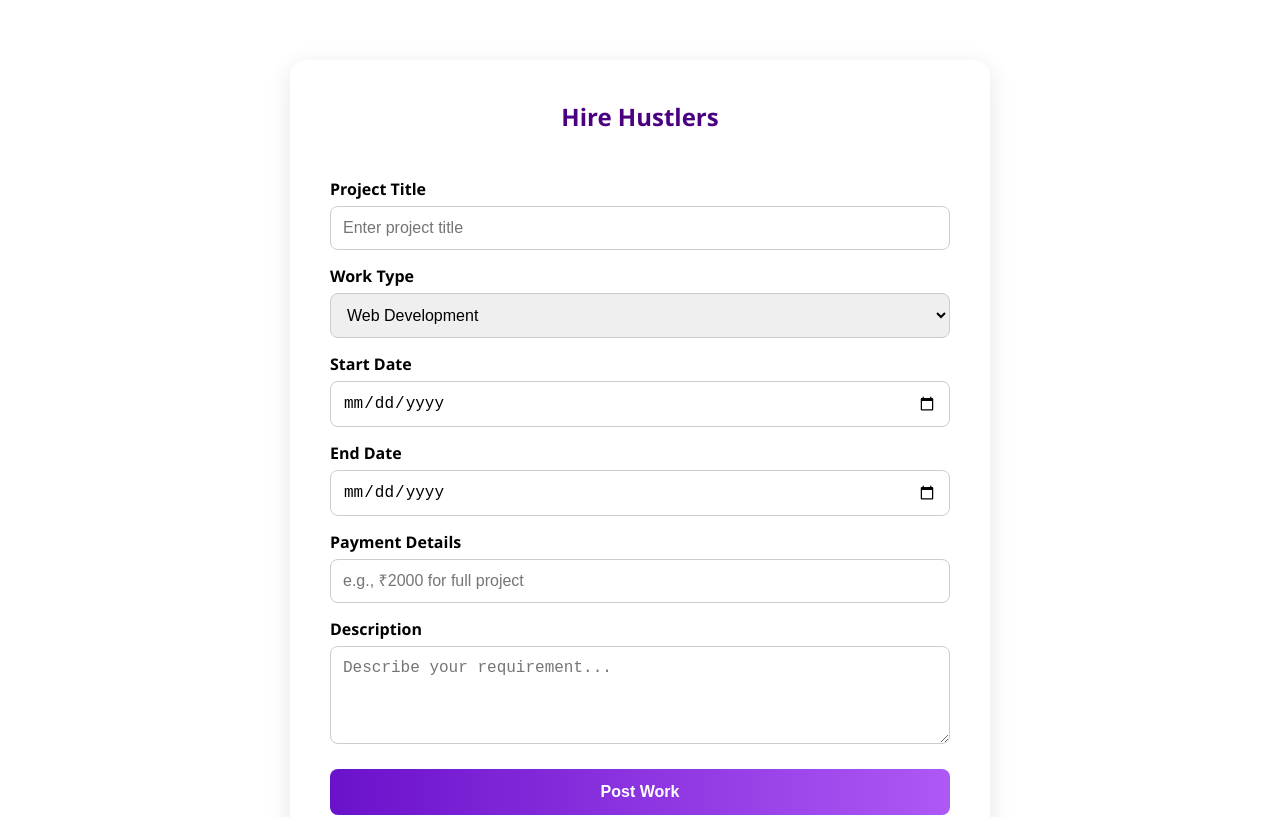
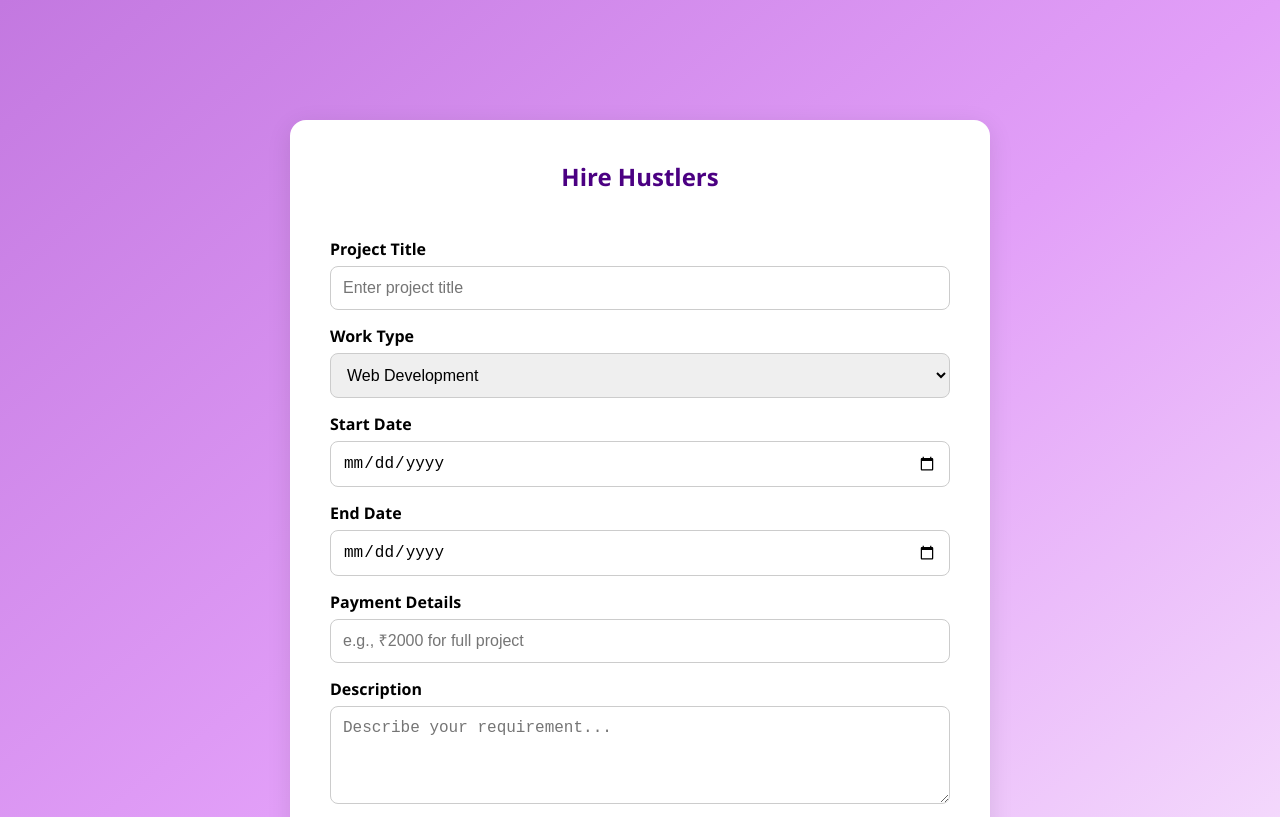
Before and after one commit to AnshulAlgoS/campushustleOG, a React (Create React App) app: page /offer-work in a window 1280 px wide. Shown: the top 817 px of the page. Built offline with nearby package versions, Linux system fonts and the light colour scheme; no server answers.

Commit message:
Update OfferWorkForm.css

```diff
--- a/src/views/OfferWorkForm.css
+++ b/src/views/OfferWorkForm.css
@@ -59,3 +59,8 @@
 .offer-form button:hover {
   background: linear-gradient(to right, #bd43e2, #be85db);
 }
+.offer-background {
+  width: 100%;
+  background: linear-gradient(to bottom right, #c378e0, #e29ff8, #f8e7fd);
+  padding: 60px 20px;
+}
```
